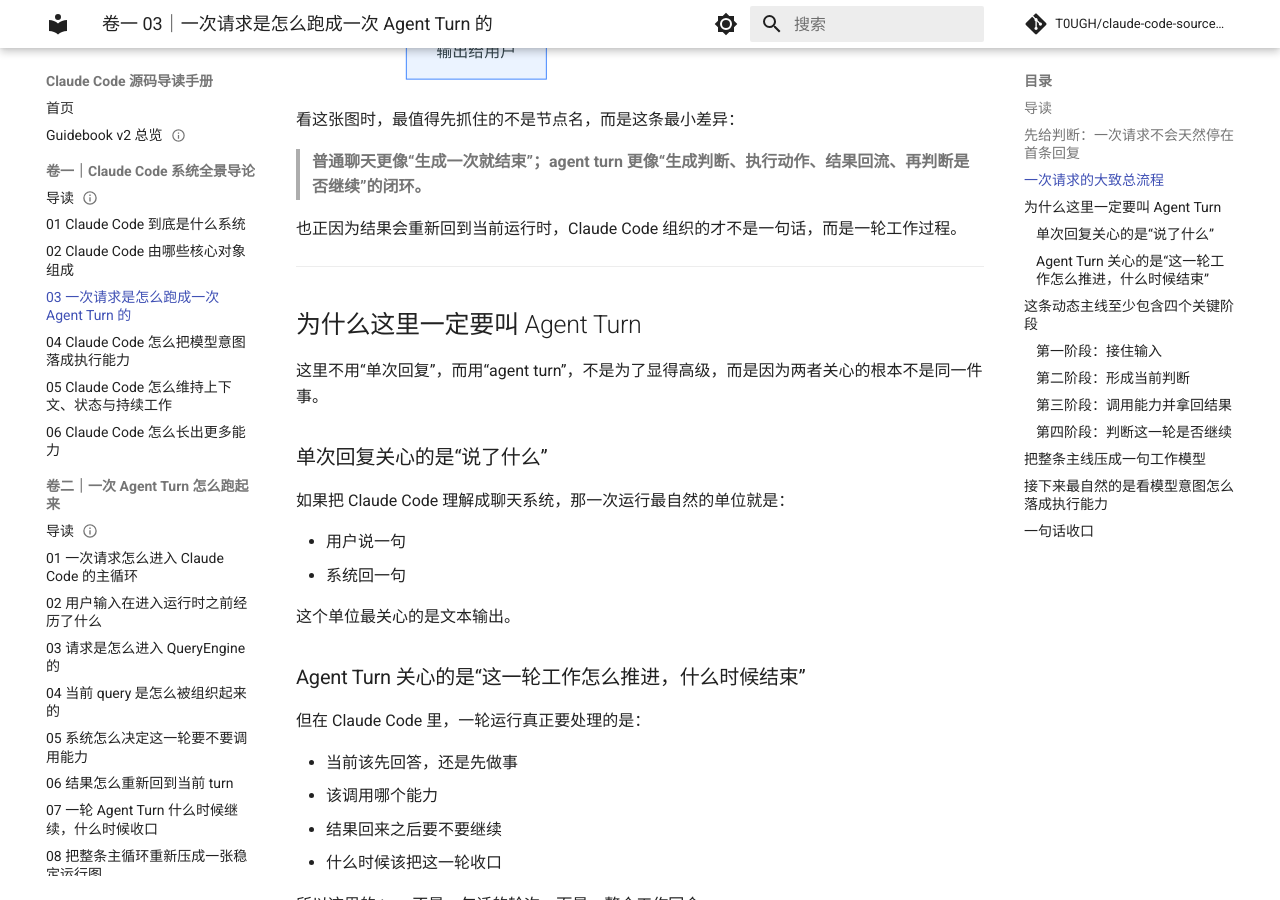
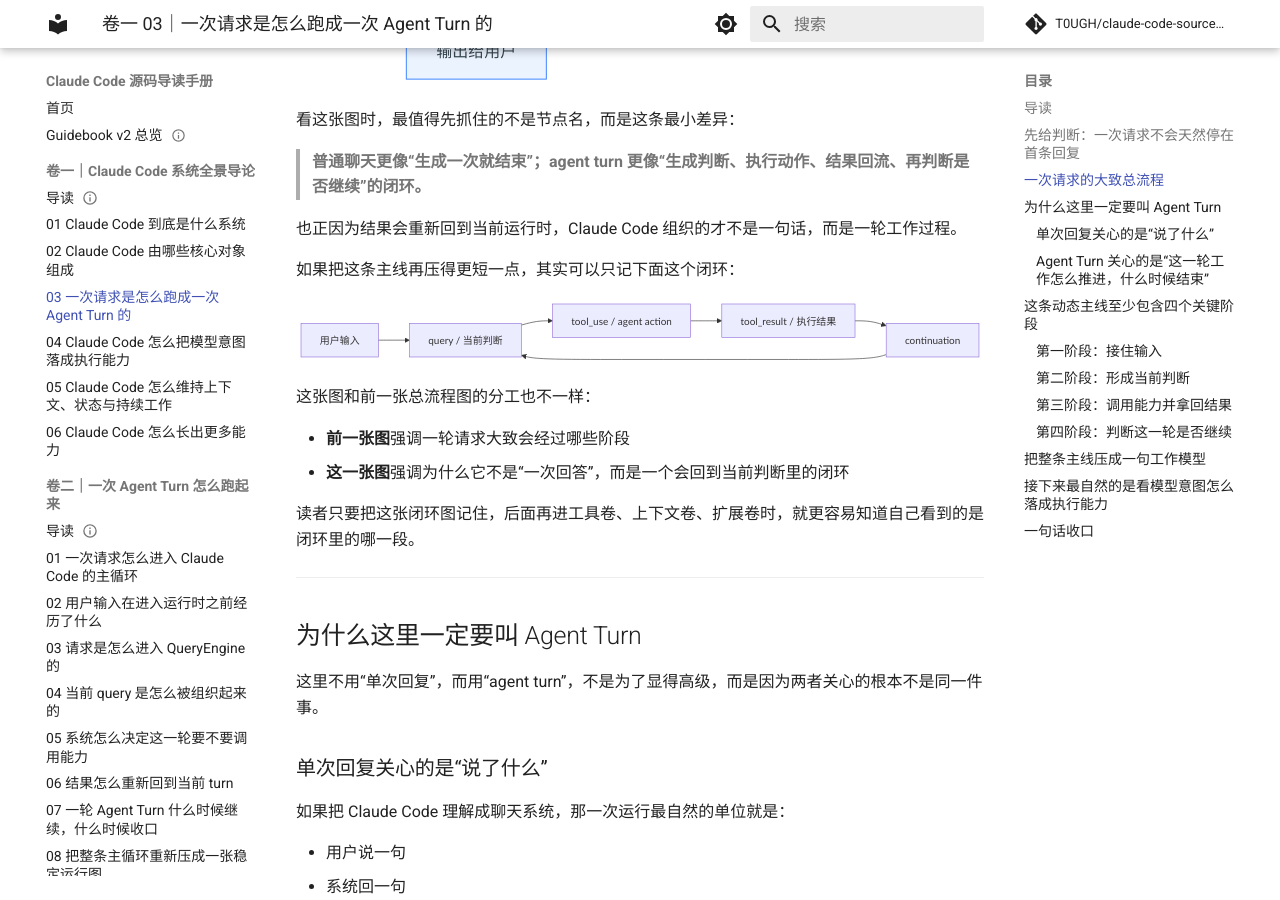
Before and after one commit to T0UGH/claude-code-source-guide, an MkDocs documentation site: the page built from docs/guidebookv2/volume-1/03-how-a-request-becomes-an-agent-turn.md, in a window 1280 px wide and 900 px high, scrolled down 2637 px. Built offline with MkDocs 1.6.1 and Material for MkDocs 9.7.7, drawn with Linux system fonts in a browser that asks for light colours; comment, search, counter and statistics services are not loaded; some of the changed text lies outside the part shown.

Commit message:
add turn continuation loop diagram to volume-1 article 03

````diff
--- a/docs/guidebookv2/volume-1/03-how-a-request-becomes-an-agent-turn.md
+++ b/docs/guidebookv2/volume-1/03-how-a-request-becomes-an-agent-turn.md
@@ -45,7 +45,7 @@ tags:
 
 > **普通回复是单次生成；agent turn 是“生成判断 → 调用能力 → 结果回注 → 再判断”的闭环。**
 
-这就是第三篇最该先立住的动态主线。
+第三篇最该先立住的，就是这条动态主线。
 
 ---
 
@@ -74,6 +74,24 @@ flowchart TD
 > **普通聊天更像“生成一次就结束”；agent turn 更像“生成判断、执行动作、结果回流、再判断是否继续”的闭环。**
 
 也正因为结果会重新回到当前运行时，Claude Code 组织的才不是一句话，而是一轮工作过程。
+
+如果把这条主线再压得更短一点，其实可以只记下面这个闭环：
+
+```mermaid
+flowchart LR
+    IN[用户输入] --> Q[query / 当前判断]
+    Q --> TU[tool_use / agent action]
+    TU --> TR[tool_result / 执行结果]
+    TR --> C[continuation]
+    C --> Q
+```
+
+这张图和前一张总流程图的分工也不一样：
+
+- **前一张图**强调一轮请求大致会经过哪些阶段
+- **这一张图**强调为什么它不是“一次回答”，而是一个会回到当前判断里的闭环
+
+读者只要把这张闭环图记住，后面再进工具卷、上下文卷、扩展卷时，就更容易知道自己看到的是闭环里的哪一段。
 
 ---
 
````
